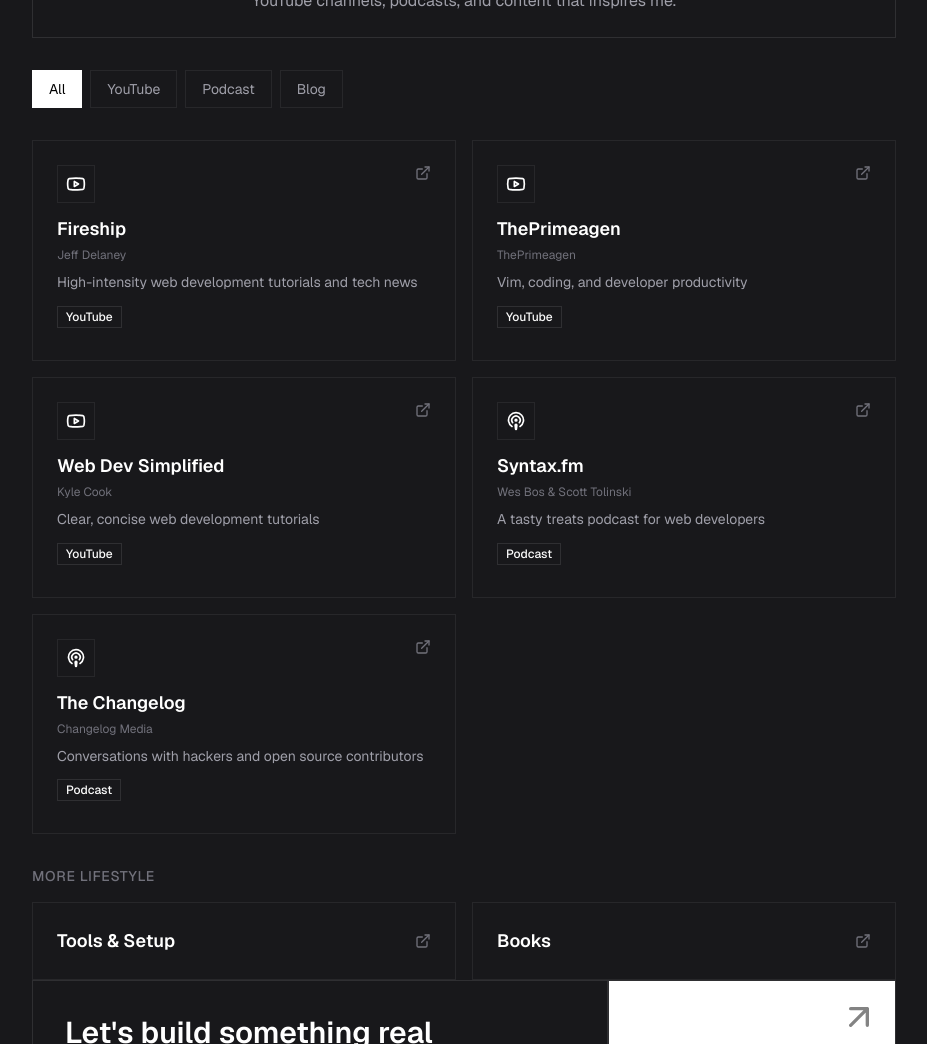
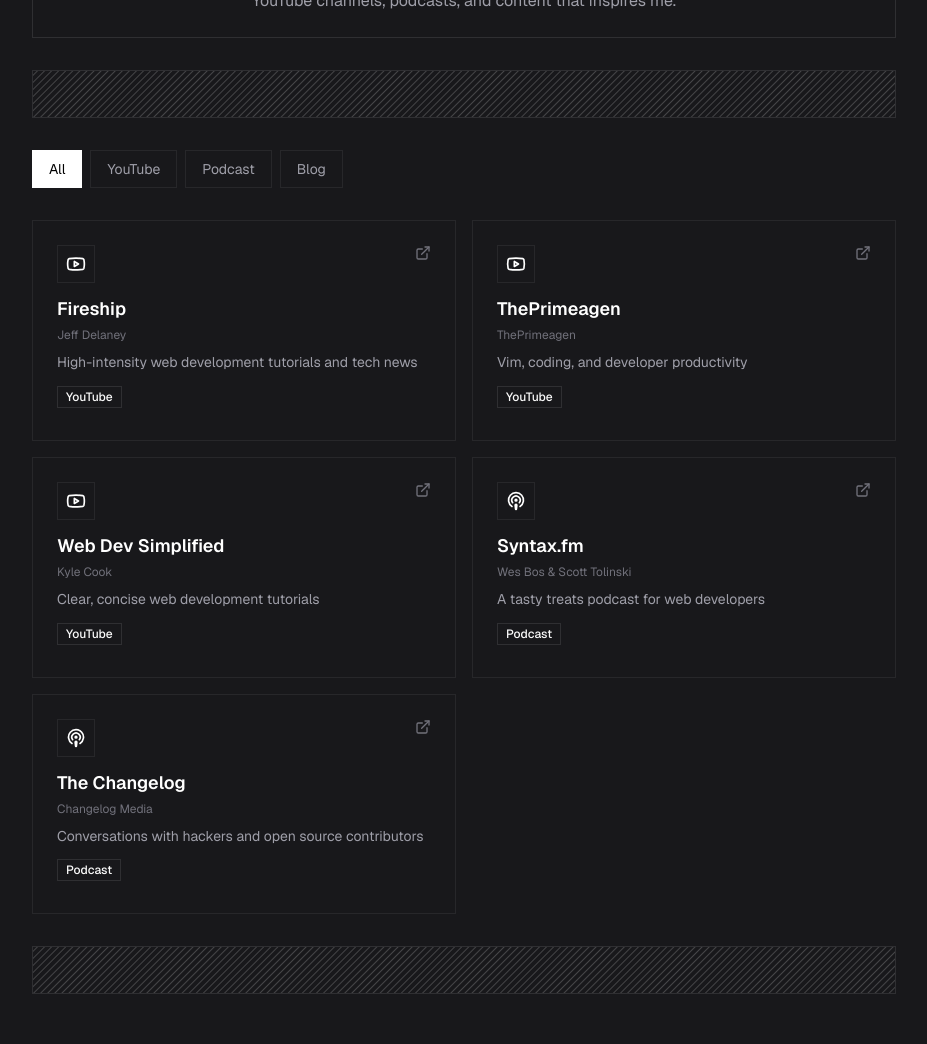
Before and after one commit to Ayroid/portfolio-bento, a Next.js app: page /recommendations in a window 1280 px wide. Shown: the part 341-1385 px from the top of the page, without its empty margins (176-1103 px from the left). Built offline with nearby package versions, Linux system fonts and the light colour scheme; no server answers.

Commit message:
style: designed books, recommendations,  & tools

```diff
--- a/app/books/page.tsx
+++ b/app/books/page.tsx
@@ -1,7 +1,7 @@
 import Image from "next/image";
 import Link from "next/link";
 import { ArrowUpRight } from "lucide-react";
-import { FadeUpReveal } from "@/components/shared";
+import { FadeUpReveal, Separator } from "@/components/shared";
 
 interface Book {
   title: string;
@@ -161,7 +161,7 @@ export default function BooksPage() {
   ).length;
 
   return (
-    <div className="flex flex-col gap-8 pb-12">
+    <div className="flex flex-col gap-8">
       {/* Page Header */}
       <FadeUpReveal>
         <div className="flex flex-col gap-0">
@@ -177,6 +177,11 @@ export default function BooksPage() {
             </p>
           </div>
         </div>
+      </FadeUpReveal>
+
+      {/* Separator */}
+      <FadeUpReveal>
+        <Separator />
       </FadeUpReveal>
 
       {/* Stats */}
@@ -245,9 +250,14 @@ export default function BooksPage() {
         </div>
       </FadeUpReveal>
 
+      {/* Separator */}
+      <FadeUpReveal>
+        <Separator />
+      </FadeUpReveal>
+
       {/* Other Lifestyle Pages */}
       <FadeUpReveal>
-        <div className="flex flex-col gap-4">
+        <div className="mb-12 flex flex-col gap-4 pt-4">
           <h2 className="text-sm font-medium tracking-wider text-zinc-500 uppercase">
             More Lifestyle
           </h2>
--- a/app/recommendations/page.tsx
+++ b/app/recommendations/page.tsx
@@ -4,7 +4,7 @@ import { useState } from "react";
 import Link from "next/link";
 import { Badge } from "@/components/ui/badge";
 import { ExternalLink, Youtube, Podcast, Book } from "lucide-react";
-import { FadeUpReveal } from "@/components/shared";
+import { FadeUpReveal, Separator } from "@/components/shared";
 
 interface Recommendation {
   id: string;
@@ -95,6 +95,11 @@ export default function RecommendationsPage() {
         </div>
       </FadeUpReveal>
 
+      {/* Separator */}
+      <FadeUpReveal>
+        <Separator />
+      </FadeUpReveal>
+
       {/* Category Filter */}
       <FadeUpReveal>
         <div className="flex flex-wrap gap-2">
@@ -158,9 +163,14 @@ export default function RecommendationsPage() {
         </div>
       </FadeUpReveal>
 
+      {/* Separator */}
+      <FadeUpReveal>
+        <Separator />
+      </FadeUpReveal>
+
       {/* Other Lifestyle Pages */}
       <FadeUpReveal>
-        <div className="flex flex-col gap-4">
+        <div className="mb-12 flex flex-col gap-4 pt-4">
           <h2 className="text-sm font-medium tracking-wider text-zinc-500 uppercase">
             More Lifestyle
           </h2>
--- a/app/tools/page.tsx
+++ b/app/tools/page.tsx
@@ -4,7 +4,7 @@ import { useState } from "react";
 import Link from "next/link";
 import { Badge } from "@/components/ui/badge";
 import { ExternalLink, Code, Terminal, Layout, Wrench } from "lucide-react";
-import { FadeUpReveal } from "@/components/shared";
+import { FadeUpReveal, Separator } from "@/components/shared";
 
 interface Tool {
   id: string;
@@ -98,6 +98,11 @@ export default function ToolsPage() {
         </div>
       </FadeUpReveal>
 
+      {/* Separator */}
+      <FadeUpReveal>
+        <Separator />
+      </FadeUpReveal>
+
       {/* Category Filter */}
       <FadeUpReveal>
         <div className="flex flex-wrap gap-2">
@@ -162,9 +167,14 @@ export default function ToolsPage() {
         </div>
       </FadeUpReveal>
 
+      {/* Separator */}
+      <FadeUpReveal>
+        <Separator />
+      </FadeUpReveal>
+
       {/* Other Lifestyle Pages */}
       <FadeUpReveal>
-        <div className="flex flex-col gap-4">
+        <div className="mb-12 flex flex-col gap-4 pt-4">
           <h2 className="text-sm font-medium tracking-wider text-zinc-500 uppercase">
             More Lifestyle
           </h2>
--- a/components/sections/ProjectSection.tsx
+++ b/components/sections/ProjectSection.tsx
@@ -333,7 +333,7 @@ const LandingPageCard = ({ title, slug, info }: LandingPageCardProps) => {
         />
       </div>
       <div className="flex justify-between">
-        <h3 className="font-mono text-xl font-bold text-white">{title}</h3>
+        <h3 className="text-xl font-bold text-white">{title}</h3>
         <div className="mb-2 flex items-center justify-center gap-2">
           <Tooltip>
             <TooltipTrigger asChild>
```
